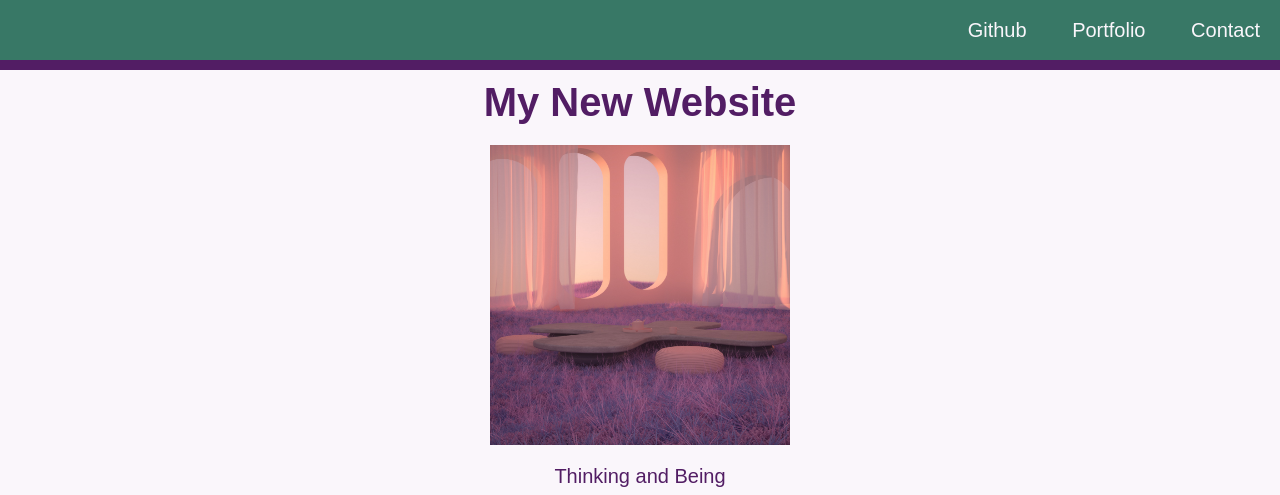
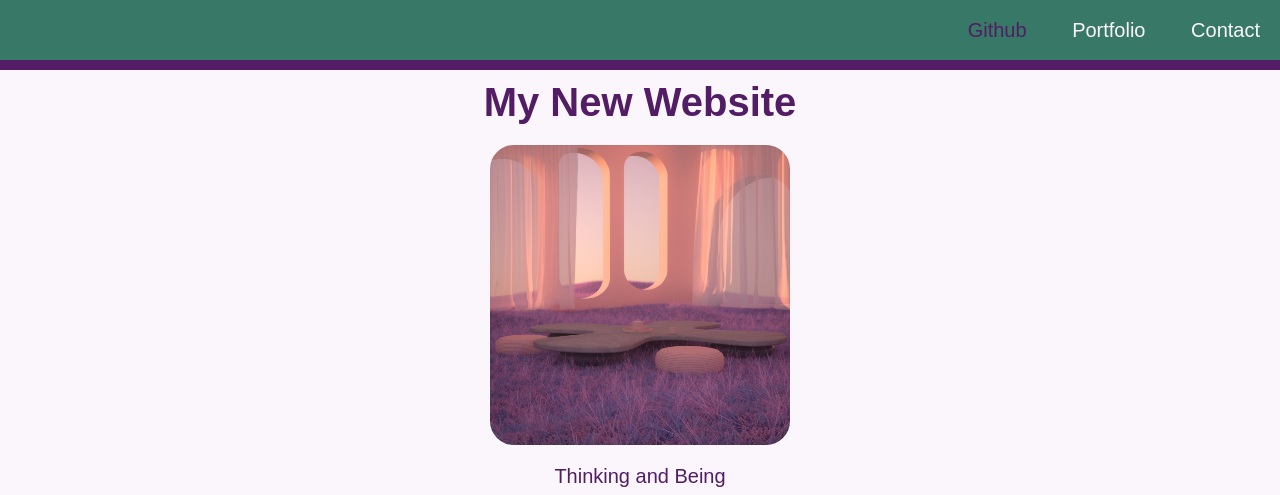
Before and after one commit to xybai0103/module1_mini-project, a plain HTML site: page index.html in a window 1280 px wide. In both pictures the pointer is over the item "Github". Shown: the top 495 px of the page. Drawn offline with Linux system fonts and the light colour scheme.

Commit message:
added round corners for the hero img

```diff
--- a/assets/css/style.css
+++ b/assets/css/style.css
@@ -25,6 +25,11 @@ li {
   display: inline;
   padding: 0px 20px;
   text-decoration: none;
+}
+
+  /* pseudo-classes*/
+li :hover {
+  color:#521D64;
 }
 
 a {
@@ -61,6 +66,7 @@ img {
   height: 300px;
   display: block;
   margin: 20px auto;
+  border-radius: 8%;
 }
 
 section {
```
